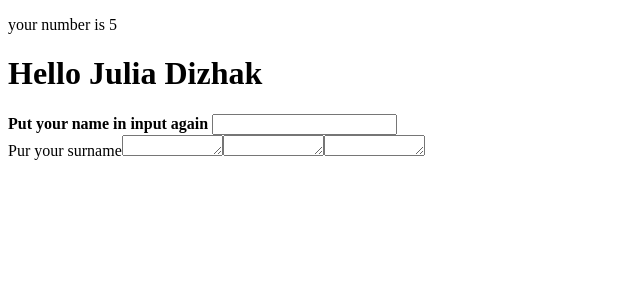
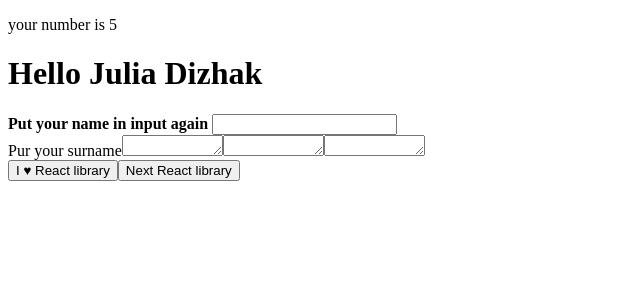
Before and after one commit to julia-dizhak/movie-app, a React (Create React App) app in the folder my-app/: page / in a window 1280 px wide. Shown: the top 300 px of the page, without its empty margins (0-640 px from the left). Built offline with nearby package versions, Linux system fonts and the light colour scheme.

Commit message:
Lesson 7: access nested data with React props.children

```diff
--- a/my-app/src/App.js
+++ b/my-app/src/App.js
@@ -41,7 +41,12 @@ class App extends React.Component {
                     <Widget update={this.update.bind(this)} />
                     <Widget update={this.update.bind(this)} />
                 </div>
+                <div>
+                    <Button>I <Heart /> React </Button>
+                    <Button>Next React </Button>
+                </div>
             </div>
+
         )
 
         // JSX get compiled by js :
@@ -66,4 +71,19 @@ const Widget = (props) =>
     <textarea name="surname" id="" cols="10" rows="1" onChange={props.update}></textarea>
 
 
+class Button extends React.Component {
+    render() {
+        return <button>{this.props.children} library</button>
+    }
+}
+
+//const Button = (props) => <button>{props.children} + test icon</button>
+
+class Heart extends React.Component {
+    render() {
+        return <span>&hearts;</span>
+    }
+}
+
+
 export default App;
```
Also changed, not shown: 1 other file (tests, documents, lock files or other folders).
